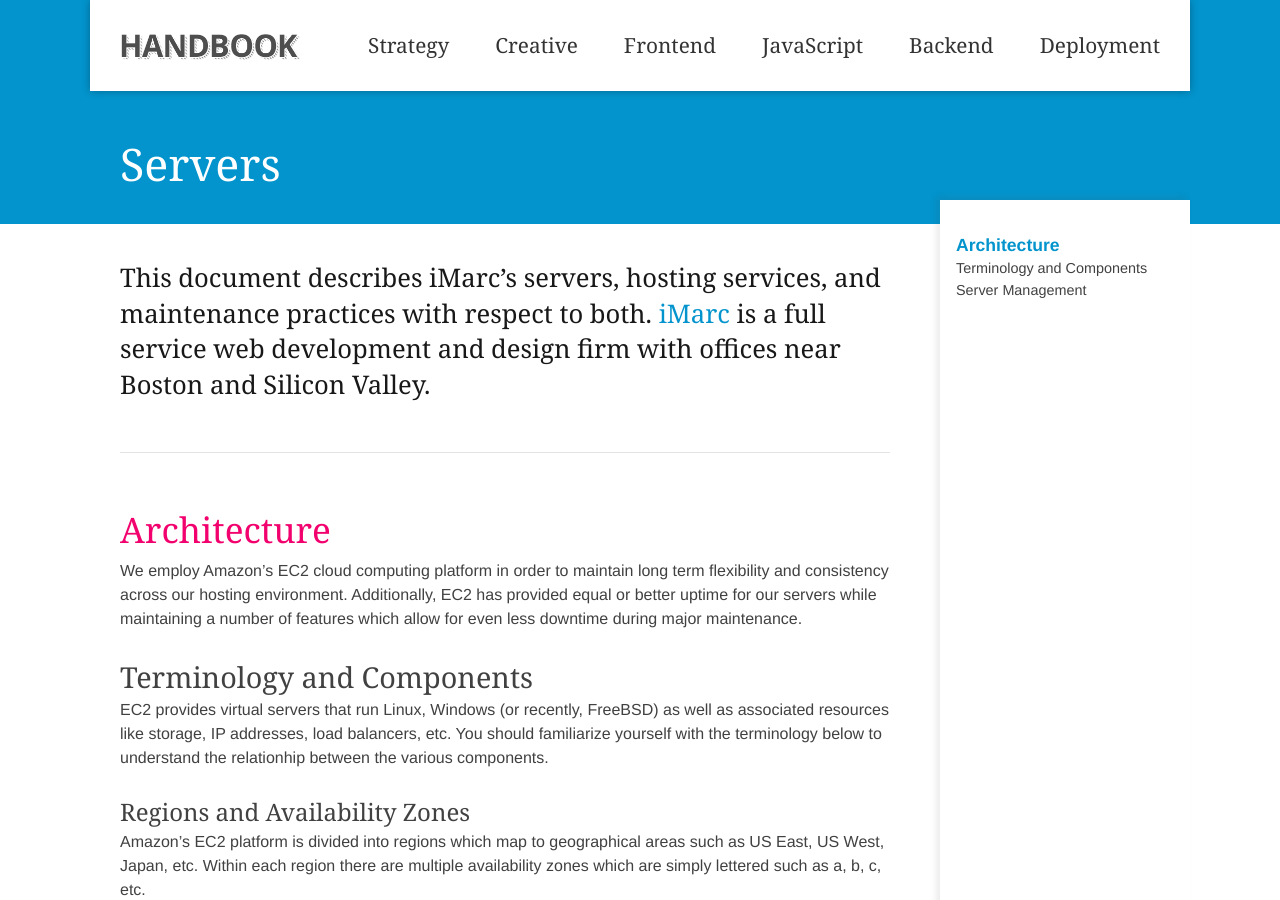
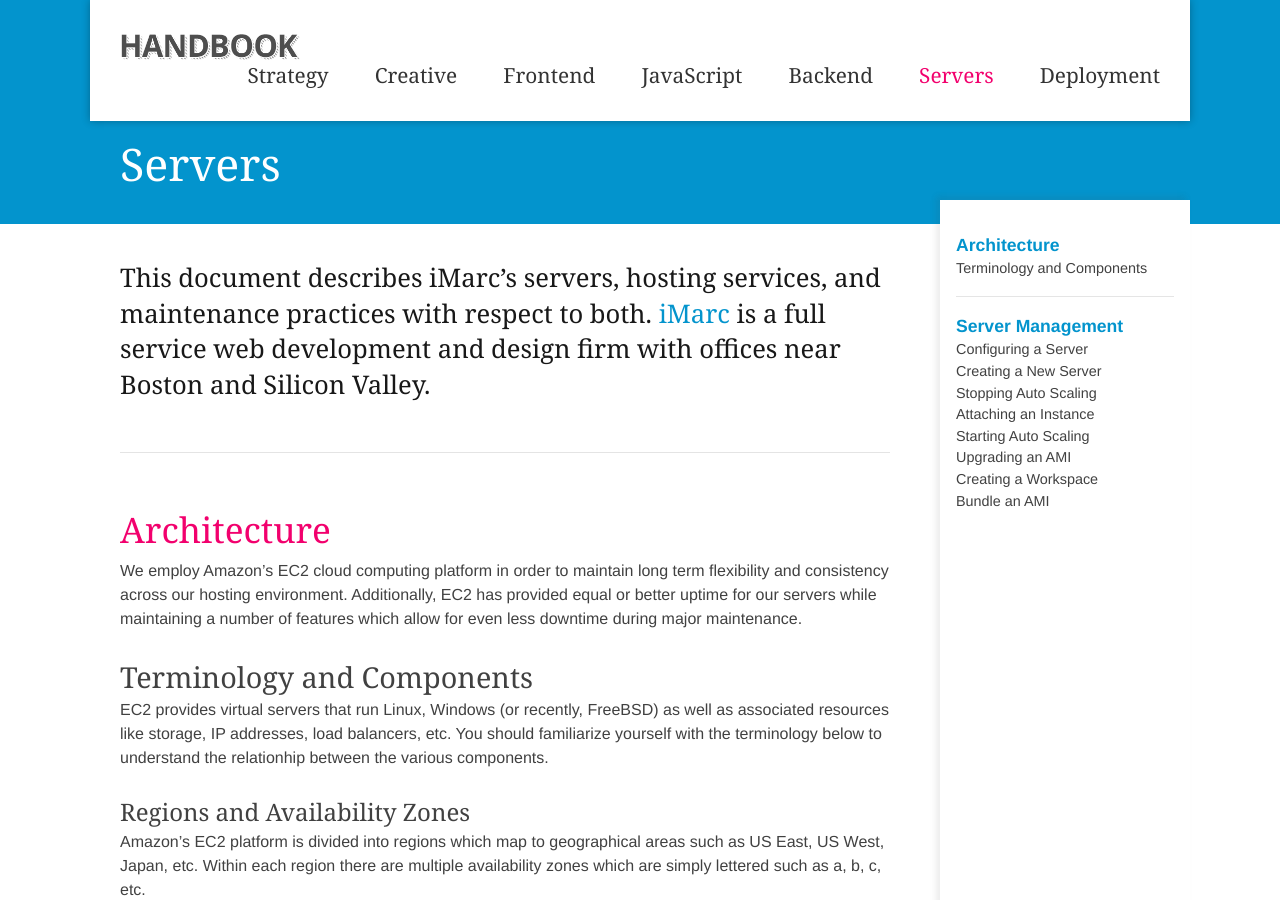
Before and after one commit to imarc/handbook, a Jekyll site: the page built from servers.markdown, in a window 1280 px wide and 900 px high. Built offline with Jekyll 4.4.1, drawn with Linux system fonts in a browser that asks for light colours; nearby versions of some CDN libraries; some web fonts are replaced.

Commit message:
Changed heading structure for servers + added to config

```diff
--- a/_config.yml
+++ b/_config.yml
@@ -14,6 +14,9 @@ navigation:
 - text: Backend
   relative_url: backend
   url: /backend.html
+- text: Servers
+  relative_url: servers
+  url: /servers.html
 - text: Deployment
   relative_url: deployment
   url: /deployment.html
--- a/servers.markdown
+++ b/servers.markdown
@@ -42,7 +42,7 @@ IP addresses which can be provisioned separately and arbitrarily assigned or una
 
 Launch configurations define pre-existing settings for creating instances such as instance size and the AMI which to install on it.  Launch configurations are required for auto scaling groups, are instructions on how many instances of that particular launch configuration to start and maintain in order to provide scaling.
 
-### Server Management
+## Server Management
 
 Each iMarc server consists of the following:
 
@@ -74,7 +74,7 @@ In order for the scripts to work, additional tools need to be installed and work
 
 All of the above are available in AWS's [developer tools section](http://aws.amazon.com/developertools) and are installed in our AMI releases for use by the scripts.
 
-#### Configuring a Server
+### Configuring a Server
 
 A server's configuration should generally be added prior to creating it.  The server configuration allows for overriding any of the variables set in the platform configuration or the global settings.
 
@@ -92,7 +92,7 @@ You can add custom logic or commands that a server will run whenever a new insta
 		return 0
 	}
 
-##### Testing Scripts and Configs
+#### Testing Scripts and Configs
 
 If you make changes to the AWS Scripts in any way, whether it is a server configuration or a modification to the common behavior, you can test them quickly for syntax errors which may be catastrophic by using the following:
 
@@ -106,7 +106,7 @@ If you want to syntax check a single configuration without testing all the scrip
 
 	bash -n <path to config script>
 
-#### Creating a New Server
+### Creating a New Server
 
 Creating a new server will create all of the aforementioned resources and tag them with the servername for grouping. All of the settings below with the exception of the EBS Size can be set in the server config instead of being given at the command line.
 
@@ -117,31 +117,31 @@ When a new server is created, the instance is provided a bootstrapping script in
 1. Clone or update the local aws-scripts copy
 2. Execute the the aws-scripts `init.sh` script with the "persist" argument
 
-##### Persisting Instances
+#### Persisting Instances
 
 Since instances themselves can be terminated arbitrarily (by us or by amazon), the persistence of a server includes a number of operations including copying various data points to the attached EBS volume and creating mount points to remount those directories on startup.  Persistence is also responsible for creating the launch configuration and auto scaling group that will keep the server running even when the instance is terminated.
 
 When the launch configuration is created, the user data is overwritten such that the `init.sh` script is run with the "spawn" argument.  This shares some common functionality with the "persist" method, but does not attempt to persist data and configuration.
 
-##### Notes
+#### Notes
 
 - This command will allocate a new IP address if there is no existing one or if the existing one does not match the current DNS record.
 - If an IP address needs to be allocated during this process, this command will prompt you to modify the DNS record.  *You must add the record before continuing!*
 - If an EBS volume can be created, but the zone is full of instances, the EBS volume will be removed.
 
-#### Stopping Auto Scaling
+### Stopping Auto Scaling
 
 If for some reason a server does not need to be running all the time, it is possible to stop auto scaling and terminate it indefinitely.  The EBS volume and Elastic IP are *not* removed, so you can re-attach an instance later.
 
 	run.sh stop-auto-scaling[@<name>]
 
-##### Notes
+#### Notes
 
 - The running instance is terminated
 - When run locally on a server, the auto scaling group and launch configuration are *not* removed.
 - When run remotely from another system, the auto scaling group and launch configuration are removed.
 
-#### Attaching an Instance
+### Attaching an Instance
 
 If you've stopped auto scaling on a server, but need to bring that server back up to make some modifications to persistent data, you can re-attach an instance to the EBS volume and Elastic IP.  Note that the instance does not have to match the original instance size/details:
 
@@ -149,25 +149,25 @@ If you've stopped auto scaling on a server, but need to bring that server back u
 
 Once you have made your changes, you can terminate the instance from the AWS console.
 
-##### Notes
+#### Notes
 
 - If an instance is already attached to the volume, the command will error.
 - The instance will be started in the same region/zone based on the volume.
 - This command can fail if a volume is in a zone which is otherwise full (reserved instances are important).
 
-#### Starting Auto Scaling
+### Starting Auto Scaling
 
 If you have previously stopped auto scaling but you need to bring a server back up to running full time, you can begin auto scaling again with the following:
 
 	run.sh start-auto-scaling[@<name>] [<Instance Size (m1.small, m1.large, etc)>] [<AMI Type (web-server)] [Architecture (x86_64, i386)]
 
-##### Notes
+#### Notes
 
 - This command will error if the instance is already auto-scaling.
 - This will enable auto-scaling regardless of the value of $AUTO_SCALE_CAPACITY.
 - If the server has no current instance region and zone will be pulled from the matching volume.
 
-#### Upgrading an AMI
+### Upgrading an AMI
 
 When iMarc's AMIs are released they often contain critical security updates and general updates to a system.  While it is not necessary to upgrade a server's AMI every release cycle, you should definitely determine if the AMI release will solve your problem or concern before writing custom spawn logic in the configuration.
 
@@ -175,30 +175,30 @@ When you upgrade an AMI the Auto Scaling Group will be given a new Launch Config
 
 	/root/.ec2/imarc/run.sh upgrade-ami[@<name>]
 
-##### Notes
+#### Notes
 
 - Auto-scaling must be enabled on the server since this modifies the Auto Scaling Group.
 - To upgrade a non-auto-scaled host, simply terminate it when you like and use `attach-instance` instead, the latest AMI will be used.
 - The upgrade is not complete until the currently running host is terminated.
 
 
-#### Creating a Workspace
+### Creating a Workspace
 
 If you wish to test something without setting up a complete server, you can create a workspace which is basically an instance only version of an iMarc server.  There is no dedicated Elastic IP, no attached EBS volume, etc.  These are used also for building new AMIs on top of existing ones.  These are always small instances.
 
 	/root/.ec2/imarc/run.sh create-workspace [<AMI Type (web-server)] [Architecture (x86_64, i386)] [<Region (us-east-1)>]
 
-##### Notes
+#### Notes
 
 - Workspaces will use the latest existing AMI based on type, architecture and region.
 - Worspaces will not run any persist or spawn logic, and will have no services enabled by default, they are literally the latest AMI untouched.
 
-#### Bundle an AMI
+### Bundle an AMI
 
 While you can technically bundle an AMI from any server, it is generally recommended to create a workspace and do so from the workspace.  Bundling an AMI will will package an image of the currently running system and upload it to our S3 buckets.  The AMI will be named with the type and the date which is how other commands determine which AMI to use for server setup.
 
 	/root/.ec2/imarc/run.sh bundle-ami [<AWS Bucket (imarc-amis)>] [<AMI Type (web-server)>]
 
-###### Notes
+#### Notes
 
 - The region of the AWS (S3) bucket will determine the availability of the AMI.  You can't create a west coast instance with an AMI from an east coast bucket.
```
